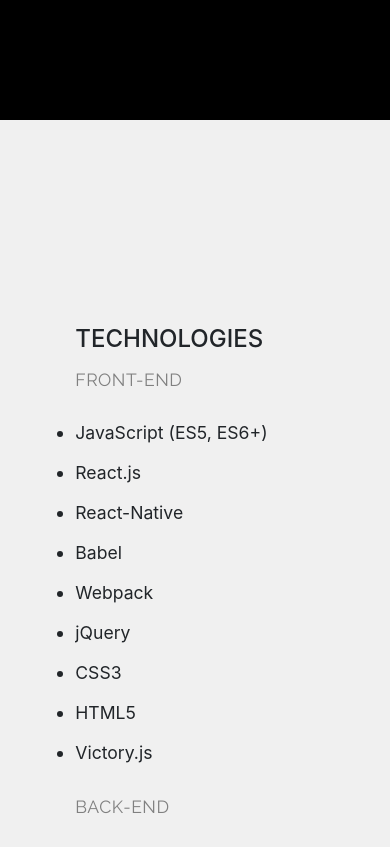
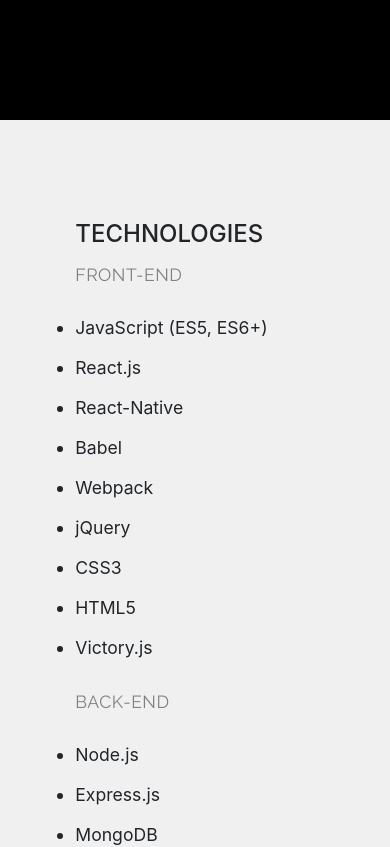
Before and after one commit to davidhk21/my-portfolio, a Next.js app: page /portfolio in a window 390 px wide. Shown: the part 880-1727 px from the top of the page. Built offline with nearby package versions, Linux system fonts and the light colour scheme.

Commit message:
final touches converting to using padding over heights

```diff
--- a/components/about_components/more_facts.js
+++ b/components/about_components/more_facts.js
@@ -6,7 +6,6 @@
 export default function MoreFacts() {
   return (
     <div className={styles.funFactsContainer}>
-      {/* <div className={styles.funFactsMiniContainer}> */}
       <Fade distance="200px" delay={500} left>
         <div className={styles.funFactContainer}>
           <div className={styles.description}>
@@ -67,7 +66,6 @@
           </div>
         </div>
       </Fade>
-      {/* </div> */}
     </div>
   );
 }
--- a/styles/Portfolio.module.css
+++ b/styles/Portfolio.module.css
@@ -57,8 +57,7 @@
 /********** Skills **********/
 
 .skillsContainer {
-  height: 30vh;
-  min-height: 600px;
+  padding: 100px 0;
   background:#f0f0f0;
   display: flex;
   align-items: center;
@@ -72,10 +71,6 @@
 }
 
 @media screen and (max-width: 800px) {
-  .skillsContainer {
-    height: 200vh;
-    max-height: 1700px;
-  }
   .skillsListContainer {
     flex-direction: column;
     width:auto;
@@ -90,7 +85,7 @@
   align-items: center;
   background:#f0f0f0;
   position: relative;
-  padding: 50px 0;
+  padding: 100px 0;
 }
 
 .projectsTitle {
```
Also changed, not shown: styles/About.module.css (+1 -11 lines). Lines whose indentation alone changed are shown as unchanged.
